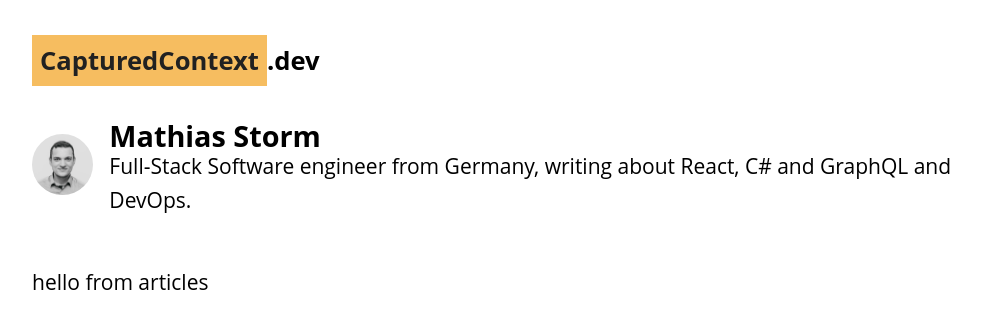
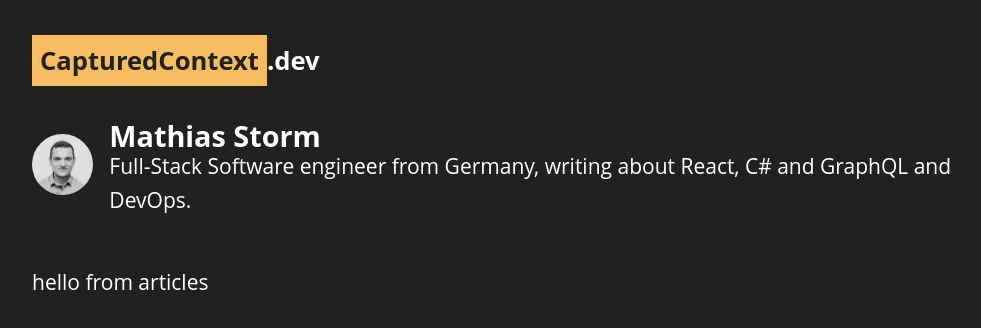
Before and after one commit to mastorm/capturedcontext.dev, a Next.js app: page / in a window 1280 px wide. Shown: the top 328 px of the page, without its empty margins (124-1105 px from the left). Built offline with nearby package versions, Linux system fonts and the light colour scheme.

Commit message:
reintroduce dark theme

```diff
--- a/styles/globals.css
+++ b/styles/globals.css
@@ -19,6 +19,8 @@ body {
   font-weight: 400;
   font-size: 1.3125rem;
   line-height: 1.6;
+  background-color: var(--main-bg-color);
+  color: var(--main-text-color);
 }
 
 img {
```
